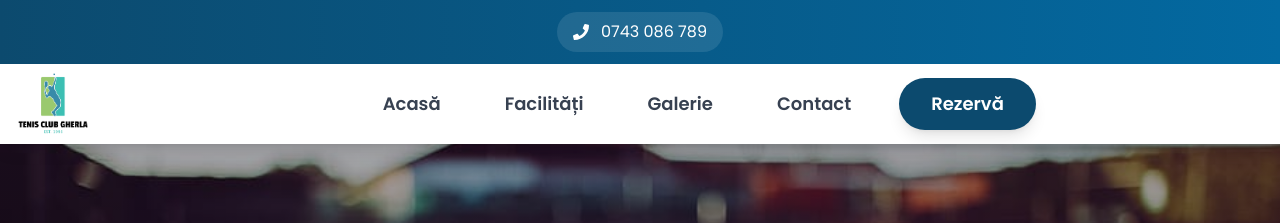
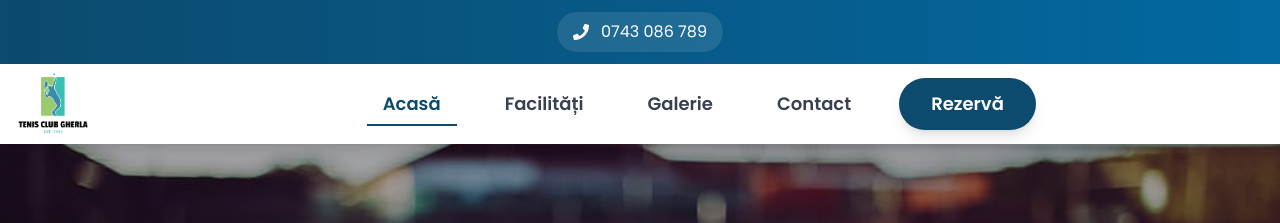
Before and after one commit to feudalics02/tennis-gherla-website, a React (Create React App) app: page / in a window 1280 px wide. Shown: the top 223 px of the page. Built offline with nearby package versions, Linux system fonts and the light colour scheme.

Commit message:
fix: highlight Acasa item correctly in navigation menu

```diff
--- a/src/Components/Navbar.js
+++ b/src/Components/Navbar.js
@@ -83,11 +83,13 @@
                                     key={item.id}
                                     to={item.href}
                                     className={`text-gray-700 hover:text-primary px-4 py-2 rounded-md text-lg font-semibold transition-colors duration-200 relative group ${
+                                        (activeSection === 'acasa' && item.href === '/') ||
                                         activeSection === item.href.slice(1) ? 'text-primary' : ''
                                     }`}
                                 >
                                     {item.name}
                                     <span className={`absolute bottom-0 left-0 h-0.5 bg-primary ${
+                                        (activeSection === 'acasa' && item.href === '/') ||
                                         activeSection === item.href.slice(1) ? 'w-full' : 'w-0 group-hover:w-full'
                                     } transition-all duration-300`}></span>
                                 </Link>
```
